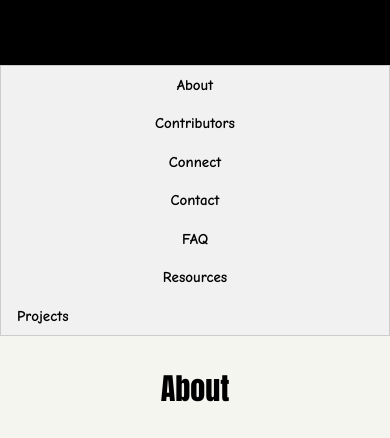
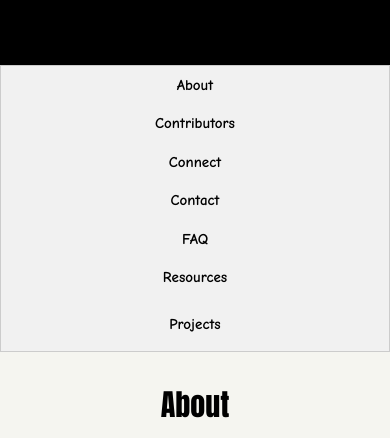
Before and after one commit to T-shiirt/b-Practice-For, a plain HTML site: page index.html in a window 390 px wide. Shown: the part 389-827 px from the top of the page. Drawn offline with nearby package versions, Linux system fonts and the light colour scheme.

Commit message:
mobile version project button set to middle

```diff
--- a/index.html
+++ b/index.html
@@ -22,7 +22,7 @@
 		  <a href="#contact" style="width:14.26%" class="w3-bar-item w3-button w3-mobile">Contact</a>
 		  <a href="#faq" style="width:14.26%" class="w3-bar-item w3-button w3-mobile">FAQ</a>
 		  <a href="#resources" style="width:14.26%" class="w3-bar-item w3-button w3-mobile">Resources</a>
-		  <div class="w3-dropdown-hover" style="width:14.26%">
+		  <div class="w3-dropdown-hover w3-bar-item w3-mobile" style="width:14.26%">
 			<button class="w3-button">Projects</button>
 			<div class="w3-dropdown-content w3-bar-block w3-card-4">
 			  <a href="https://victorhills.com/" class="w3-bar-item w3-button">Golf Club</a>
```
